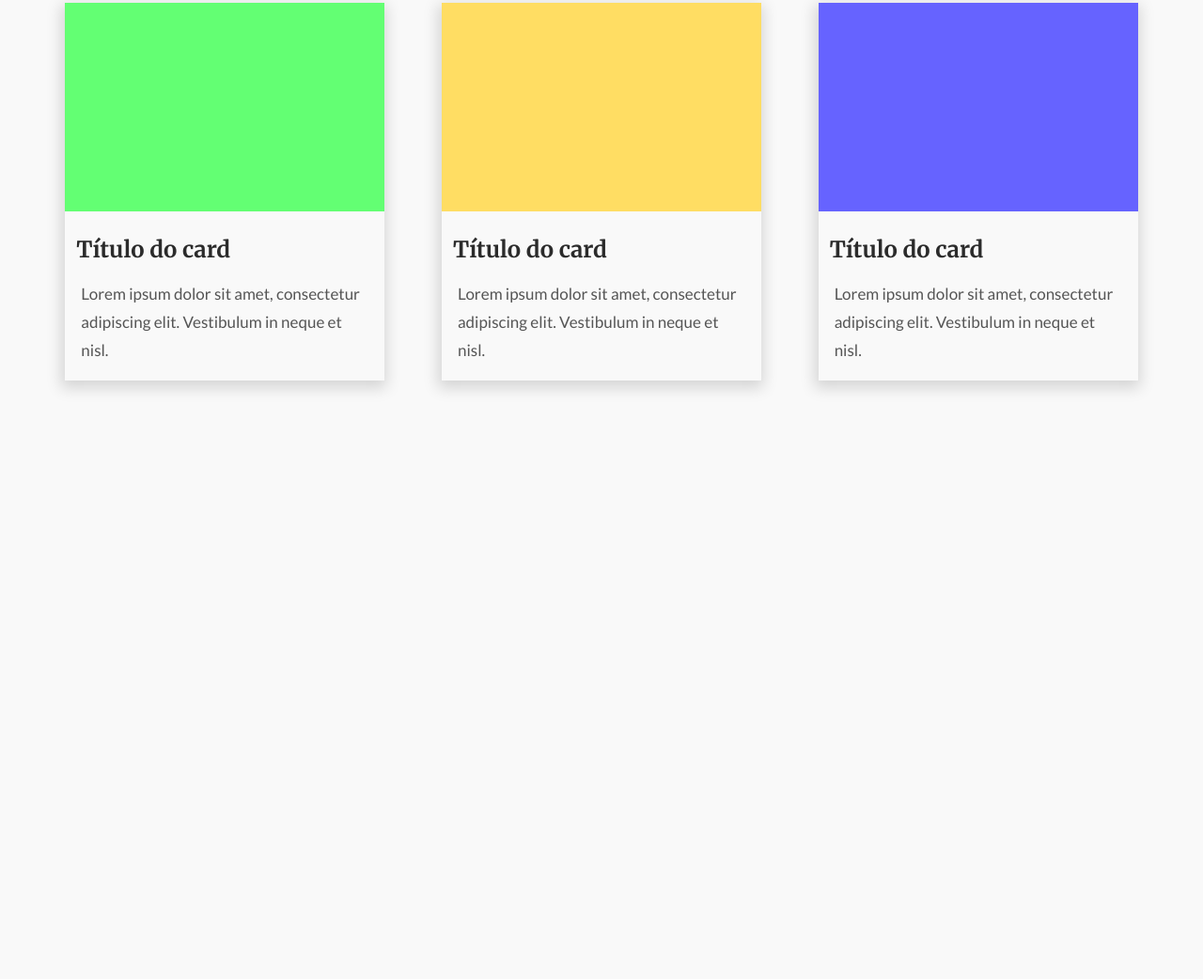
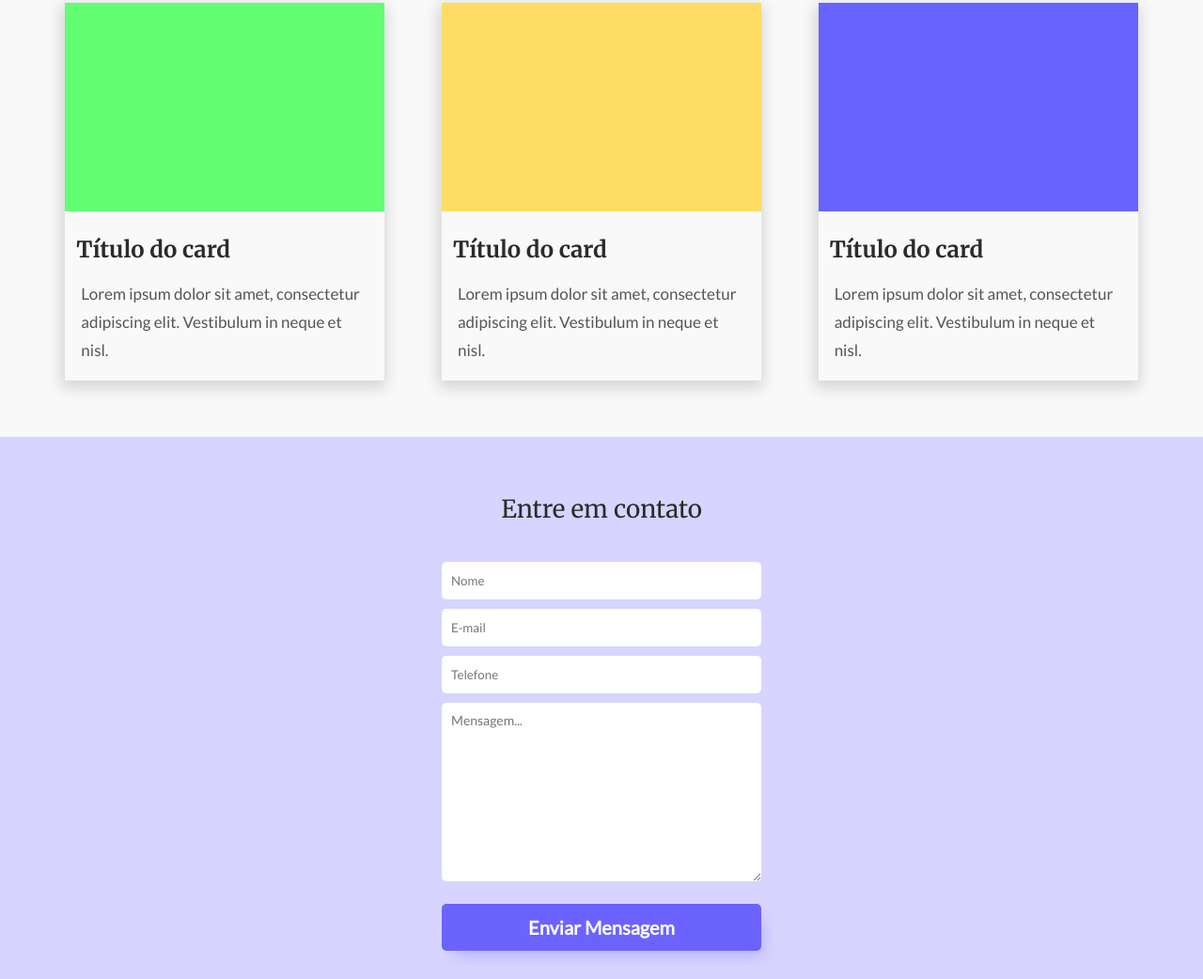
Before and after one commit to cauegraciolip/codelandia, a plain HTML site: page desafio 3/index.html in a window 1280 px wide. Shown: the part 1015-2057 px from the top of the page at 94% size. Before the commit the page ends 1480 px from the top, so only its background shows below. Drawn offline with Linux system fonts and the light colour scheme.

Commit message:
projeto finalizado

```diff
--- a/desafio 3/index.html
+++ b/desafio 3/index.html
@@ -15,7 +15,7 @@
             <div id="controle_topo">
                 <h1 class="titulo cor_titulo">Lorem ipsum dolor sit amet</h1>
                 <h2 class="texto cor_texto">Lorem ipsum dolor sit amet, consectetur adipiscing elit. Maecenas eu massa sit amet augue consectetur ullamcorper non ac massa.</h2>
-                <input type="button" value="Botão" id="botao">
+                <input type="button" value="Botão" id="botao" class="btn">
             </div>
             <img src="image/image.svg" alt="imagem" id="image_topo">
         </div>
@@ -55,5 +55,18 @@
         </div>
 
     </main>
+
+    <footer id="footer">
+
+        <form action="submit" method="post">
+            <h1 class="cor_titulo footer_titulo">Entre em contato</h1>
+            <input class="input_design" type="text" name="nome" id="nome" placeholder="Nome">
+            <input class="input_design" type="email" name="email" id="email" placeholder="E-mail">
+            <input class="input_design" type="tel" name="telefone" id="telefone" pattern="[0-9] {5} - [0-9] {4}" placeholder="Telefone">
+            <textarea class="texto_form" name="mensagem" id="mensagem" cols="30" rows="10" placeholder="Mensagem..."></textarea>
+            <button id="btn_mensagem" class="btn" type="submit">Enviar Mensagem</button>
+        </form>
+
+    </footer>
 </body>
 </html>
--- a/desafio 3/style/style.css
+++ b/desafio 3/style/style.css
@@ -32,6 +32,7 @@ font-family: 'Merriweather', serif;
 
 #controle_topo {
     max-width: 389px;
+    margin: 0 auto;
 }
 
 .cor_titulo {
@@ -58,18 +59,22 @@ font-family: 'Merriweather', serif;
     padding: 5px 10px;
 }
 
-#botao {
+.btn {
     background-color: var(--buttonColor);
     color: var(--white);
-    width: 150px;
-    height: 50px;
     border-radius: 5px;
     font-family: 'Lato', sans-serif;
-    font-weight: 400;
+    height: 50px;
     font-size: 20px;
     font-style: normal;
-    margin: 15px 10px;
     box-shadow: 8px 11px 15px -7px rgba(108,99,255,0.35);
+    cursor: pointer;
+}
+
+#botao {
+    width: 150px;
+    font-weight: 400;
+    margin: 15px 10px
 }
 
 #image_topo {
@@ -154,3 +159,46 @@ main {
 .cor6 {
 background-color: #6663FF;
 }
+
+#footer {
+    background-color: var(--bgSite);
+    text-align: center;
+    padding: 1rem;
+}
+
+.footer_titulo {
+    font-size: 2.6rem;
+    padding-top: 5rem;
+    padding-bottom: 3rem;
+    font-weight: 400;
+}
+
+.input_design {
+    display: block;
+    margin: 1rem auto;
+    width: 340px;
+    height: 40px;
+    background-color: var(--white);
+    border-radius: 5px;
+    padding-left: 1rem;
+    outline: none;
+    font-family: 'Lato', sans-serif;
+}
+
+.texto_form {
+    border: none;
+    padding: 1rem;
+    width: 340px;
+    font-size: 1.4rem;
+    font-family: 'Lato', sans-serif;
+    outline: none;
+    border-radius: 5px;
+}
+
+#btn_mensagem {
+    display: block;
+    margin: 2rem auto;
+    width: 340px;
+    height: 50px;
+    font-weight: 700;
+}
```
